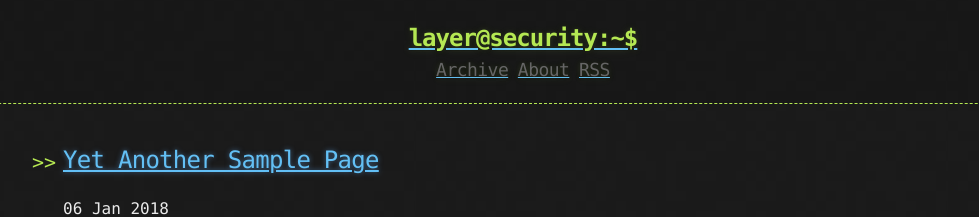
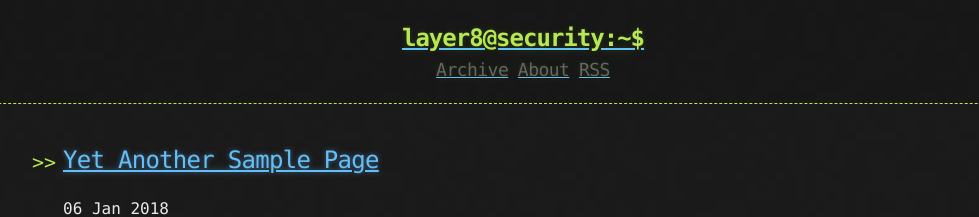
Before and after one commit to Layer8Sec/blog, a Jekyll site: the page built from index.html, in a window 1280 px wide. Shown: the top 217 px of the page, without its empty margins (117-1096 px from the left). Built offline with Jekyll 4.4.1, drawn with Linux system fonts in a browser that asks for light colours; the list of posts is cut into pages by our own code; part of the change alters nothing that is shown.

```diff
--- a/_includes/header.html
+++ b/_includes/header.html
@@ -2,7 +2,7 @@
   <div>
     <a href="{{ "/" | prepend: site.baseurl | replace: '//', '/' }}">
     {% assign owner_first_name = site.owner | split: " " %}
-    <h1>{{ owner_first_name[0] owner_first_name[1]| downcase }}@security:~$</h1>
+    <h1>{{ owner_first_name[0]| downcase }}8@security:~$</h1>
     </a>
     <div class="header-links">
       {% include links.html %}
```
